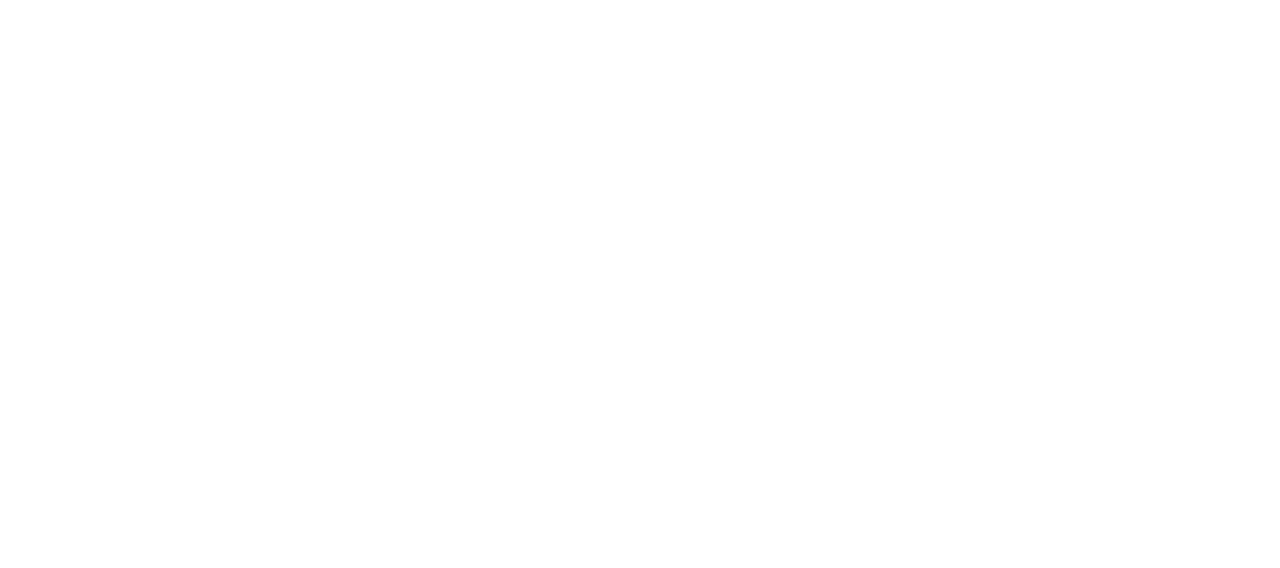
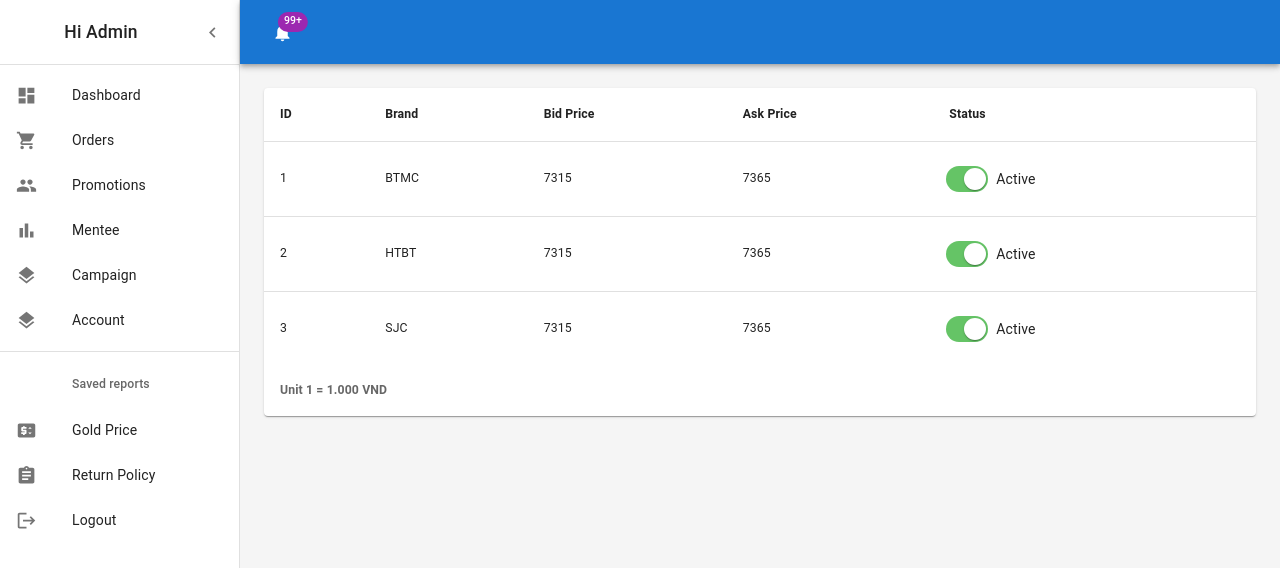
Before and after one commit to huucuong-unn/fu-prn221-frontend, a React (Create React App) app: page /admin/gold-price in a window 1280 px wide. Before the commit this address had no page. Shown: the top 568 px of the page. Built offline with nearby package versions, Linux system fonts and the light colour scheme.

Commit message:
implement gold price screen

```diff
--- a/src/components/ListItems/index.js
+++ b/src/components/ListItems/index.js
@@ -10,6 +10,7 @@
 import BarChartIcon from '@mui/icons-material/BarChart';
 import LayersIcon from '@mui/icons-material/Layers';
 import AssignmentIcon from '@mui/icons-material/Assignment';
+import PriceChangeIcon from '@mui/icons-material/PriceChange';
 import { Logout } from '@mui/icons-material';
 
 import AccountAPI from '~/api/AccountAPI';
@@ -36,11 +37,11 @@
                 </ListItemIcon>
                 <ListItemText primary="Orders" />
             </ListItemButton>
-            <ListItemButton onClick={() => handleNavigate('/admin/mentor')}>
+            <ListItemButton onClick={() => handleNavigate('/admin/promotions')}>
                 <ListItemIcon>
                     <PeopleIcon />
                 </ListItemIcon>
-                <ListItemText primary="Mentor" />
+                <ListItemText primary="Promotions" />
             </ListItemButton>
             <ListItemButton onClick={() => handleNavigate('/admin/mentee')}>
                 <ListItemIcon>
@@ -86,7 +87,13 @@
             <ListSubheader component="div" inset>
                 Saved reports
             </ListSubheader>
-            <ListItemButton onClick={() => handleNavigate('/return-policy')}>
+            <ListItemButton onClick={() => handleNavigate('/admin/gold-price')}>
+                <ListItemIcon>
+                    <PriceChangeIcon />
+                </ListItemIcon>
+                <ListItemText primary="Gold Price" />
+            </ListItemButton>
+            <ListItemButton onClick={() => handleNavigate('/admin/return-policy')}>
                 <ListItemIcon>
                     <AssignmentIcon />
                 </ListItemIcon>
--- a/src/pages/AdPromotion/index.js
+++ b/src/pages/AdPromotion/index.js
@@ -14,11 +14,7 @@
     Button,
     Modal,
     Typography,
-    Avatar,
-    Chip,
 } from '@mui/material';
-
-import CloudUploadIcon from '@mui/icons-material/CloudUpload';
 
 import { styled } from '@mui/system';
 
--- /dev/null
+++ b/src/pages/GoldPrice/index.js
@@ -0,0 +1,168 @@
+import {
+    Table,
+    TableBody,
+    TableCell,
+    TableContainer,
+    TableHead,
+    TableRow,
+    Paper,
+    Switch,
+    Box,
+    FormControlLabel,
+    TextField,
+    Autocomplete,
+    Button,
+    Modal,
+    Typography,
+} from '@mui/material';
+
+import { styled } from '@mui/system';
+
+import { useEffect, useState } from 'react';
+
+function GoldPrice() {
+    const [selectedMentee, setSelectedMentee] = useState(null);
+
+    const IOSSwitch = styled((props) => <Switch focusVisibleClassName=".Mui-focusVisible" disableRipple {...props} />)(
+        ({ theme }) => ({
+            width: 42,
+            height: 26,
+            padding: 0,
+            '& .MuiSwitch-switchBase': {
+                padding: 0,
+                margin: 2,
+                transitionDuration: '300ms',
+                '&.Mui-checked': {
+                    transform: 'translateX(16px)',
+                    color: '#fff',
+                    '& + .MuiSwitch-track': {
+                        backgroundColor: theme.palette.mode === 'dark' ? '#2ECA45' : '#65C466',
+                        opacity: 1,
+                        border: 0,
+                    },
+                    '&.Mui-disabled + .MuiSwitch-track': {
+                        opacity: 0.5,
+                    },
+                },
+                '&.Mui-focusVisible .MuiSwitch-thumb': {
+                    color: '#33cf4d',
+                    border: '6px solid #fff',
+                },
+                '&.Mui-disabled .MuiSwitch-thumb': {
+                    color: theme.palette.mode === 'light' ? theme.palette.grey[100] : theme.palette.grey[600],
+                },
+                '&.Mui-disabled + .MuiSwitch-track': {
+                    opacity: theme.palette.mode === 'light' ? 0.7 : 0.3,
+                },
+            },
+            '& .MuiSwitch-thumb': {
+                boxSizing: 'border-box',
+                width: 22,
+                height: 22,
+            },
+            '& .MuiSwitch-track': {
+                borderRadius: 26 / 2,
+                backgroundColor: theme.palette.mode === 'light' ? '#E9E9EA' : '#39393D',
+                opacity: 1,
+                transition: theme.transitions.create(['background-color'], {
+                    duration: 500,
+                }),
+            },
+        }),
+    );
+
+    const golds = [
+        {
+            id: 1,
+            name: 'BTMC',
+            bidPrice: 7315,
+            askPrice: 7365,
+        },
+        {
+            id: 2,
+            name: 'HTBT',
+            bidPrice: 7315,
+            askPrice: 7365,
+        },
+        {
+            id: 3,
+            name: 'SJC',
+            bidPrice: 7315,
+            askPrice: 7365,
+        },
+    ];
+
+    const handleRowClick = (mentee) => {
+        setSelectedMentee(mentee);
+    };
+
+    return (
+        <Box sx={{ display: 'flex', flexDirection: 'column', alignItems: 'end', gap: 4 }}>
+            <TableContainer component={Paper}>
+                <Table sx={{ minWidth: 650 }} aria-label="simple table">
+                    <caption
+                        style={{
+                            fontWeight: 'bold',
+                        }}
+                    >
+                        Unit 1 = 1.000 VND
+                    </caption>
+                    <TableHead>
+                        <TableRow>
+                            <TableCell align="left" sx={{ fontWeight: 'bold' }}>
+                                ID
+                            </TableCell>
+                            <TableCell align="left" sx={{ fontWeight: 'bold' }}>
+                                Brand
+                            </TableCell>
+                            <TableCell align="left" sx={{ fontWeight: 'bold' }}>
+                                Bid Price
+                            </TableCell>
+                            <TableCell align="left" sx={{ fontWeight: 'bold' }}>
+                                Ask Price
+                            </TableCell>
+                            <TableCell align="left" sx={{ fontWeight: 'bold' }}>
+                                Status
+                            </TableCell>
+                        </TableRow>
+                    </TableHead>
+                    <TableBody>
+                        {golds.map((gold) => (
+                            <TableRow
+                                key={gold.id}
+                                sx={{
+                                    '&:last-child td, &:last-child th': { border: 0 },
+                                    '&:hover': {
+                                        cursor: 'pointer',
+                                    },
+                                }}
+                                onClick={() => handleRowClick(gold)}
+                            >
+                                <TableCell component="th" scope="row">
+                                    {gold.id}
+                                </TableCell>
+                                <TableCell component="th" scope="row">
+                                    {gold.name}
+                                </TableCell>
+                                <TableCell align="left" sx={{ maxWidth: '300px' }}>
+                                    {gold.bidPrice}
+                                </TableCell>
+                                <TableCell align="left">{gold.askPrice}</TableCell>
+                                <TableCell align="left">
+                                    {' '}
+                                    <FormControlLabel
+                                        control={<IOSSwitch sx={{ m: 1 }} defaultChecked />}
+                                        label="Active"
+                                        onClick={(event) => event.stopPropagation()} // Ngăn chặn sự kiện click lan ra
+                                    />
+                                </TableCell>
+                            </TableRow>
+                        ))}
+                    </TableBody>
+                </Table>
+            </TableContainer>
+        </Box>
+    );
+}
+
+export default GoldPrice;
--- a/src/routes/index.js
+++ b/src/routes/index.js
@@ -7,6 +7,7 @@
 import SignInSide from '~/pages/SignInSide';
 import SignUp from '~/pages/SignUp';
 import Orders from '~/pages/Orders';
+import GoldPrice from '~/pages/GoldPrice';
 
 const publicRoutes = [
     { path: '/', component: Home, layout: AdminLayout },
@@ -15,7 +16,8 @@
     { path: '/sign-in', component: SignInSide, layout: null },
     { path: '/sign-up', component: SignUp, layout: null },
     { path: '/forgot-password', component: ForgotPassword, layout: null },
-    { path: '/return-policy', component: ReturnPolicy, layout: AdminLayout },
+    { path: '/admin/return-policy', component: ReturnPolicy, layout: AdminLayout },
+    { path: '/admin/gold-price', component: GoldPrice, layout: AdminLayout },
 
     { path: '/admin/orders', component: Orders, layout: AdminLayout },
 ];
```
